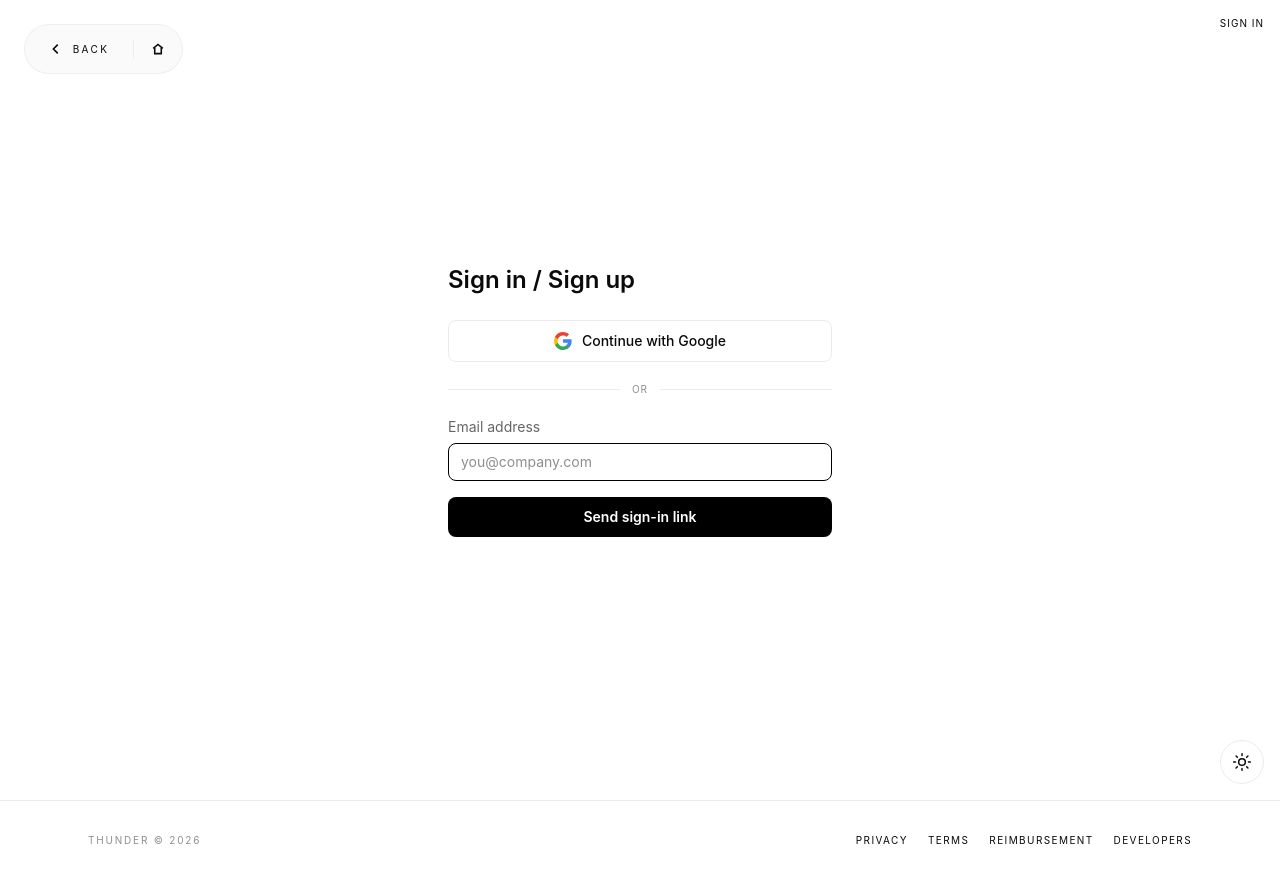
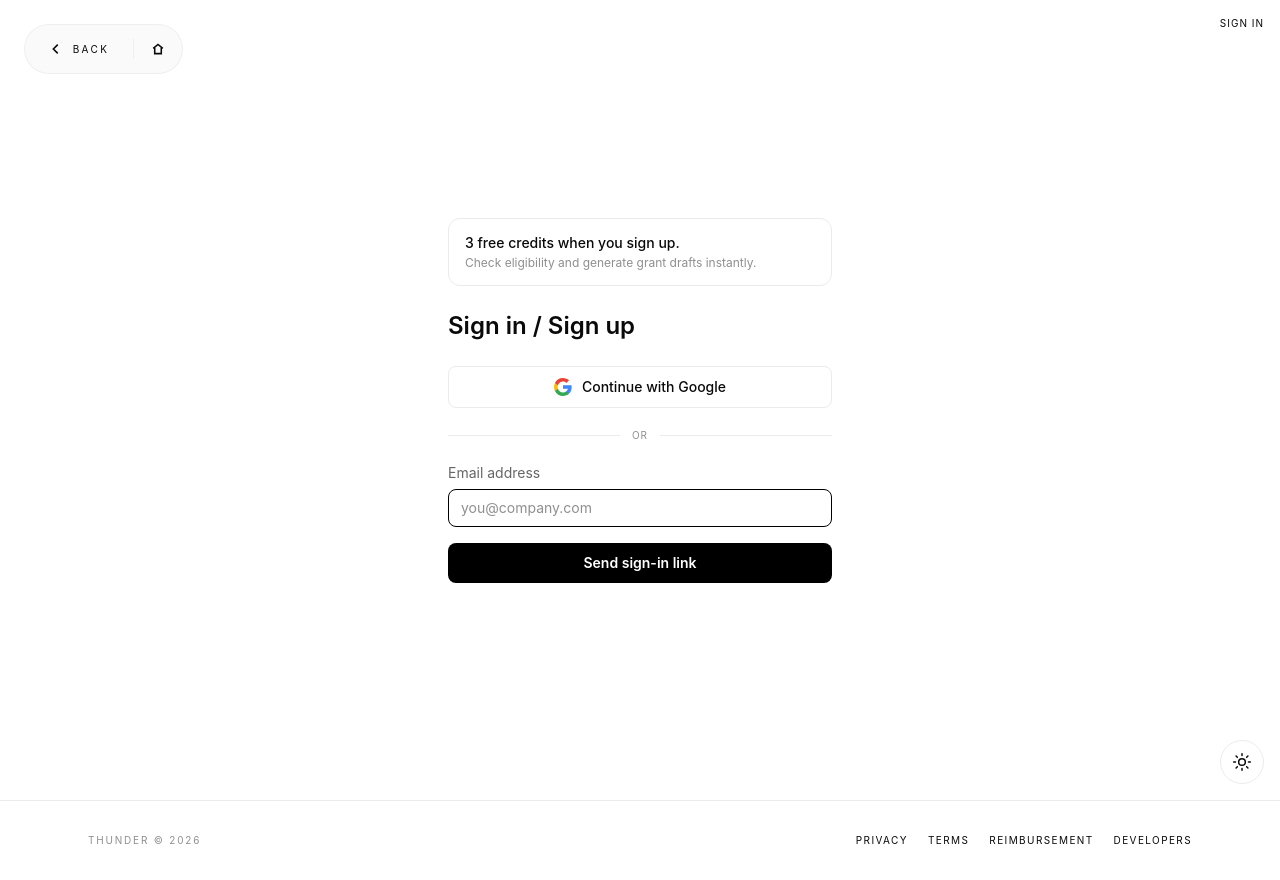
Before and after one commit to zachkongoyu/sme-grant-navigator, a Next.js app: page /auth/signin in a window 1280 px wide. Built offline with nearby package versions, Linux system fonts and the light colour scheme; no server answers.

Commit message:
feat(auth): add free credits promo on sign-in page

```diff
--- a/src/app/auth/signin/page.tsx
+++ b/src/app/auth/signin/page.tsx
@@ -77,6 +77,11 @@ export default function SignInPage() {
         <BackNavigation fallbackHref="/" />
       </div>
       <div className="w-full max-w-sm">
+        <div className="mb-6 rounded-xl border border-border bg-surface px-4 py-3.5">
+          <p className="text-sm font-medium text-text-primary">3 free credits when you sign up.</p>
+          <p className="mt-0.5 text-xs text-text-tertiary">Check eligibility and generate grant drafts instantly.</p>
+        </div>
+
         <h1 className="mb-6 text-2xl font-semibold text-text-primary">Sign in / Sign up</h1>
 
         {sent ? (
```
